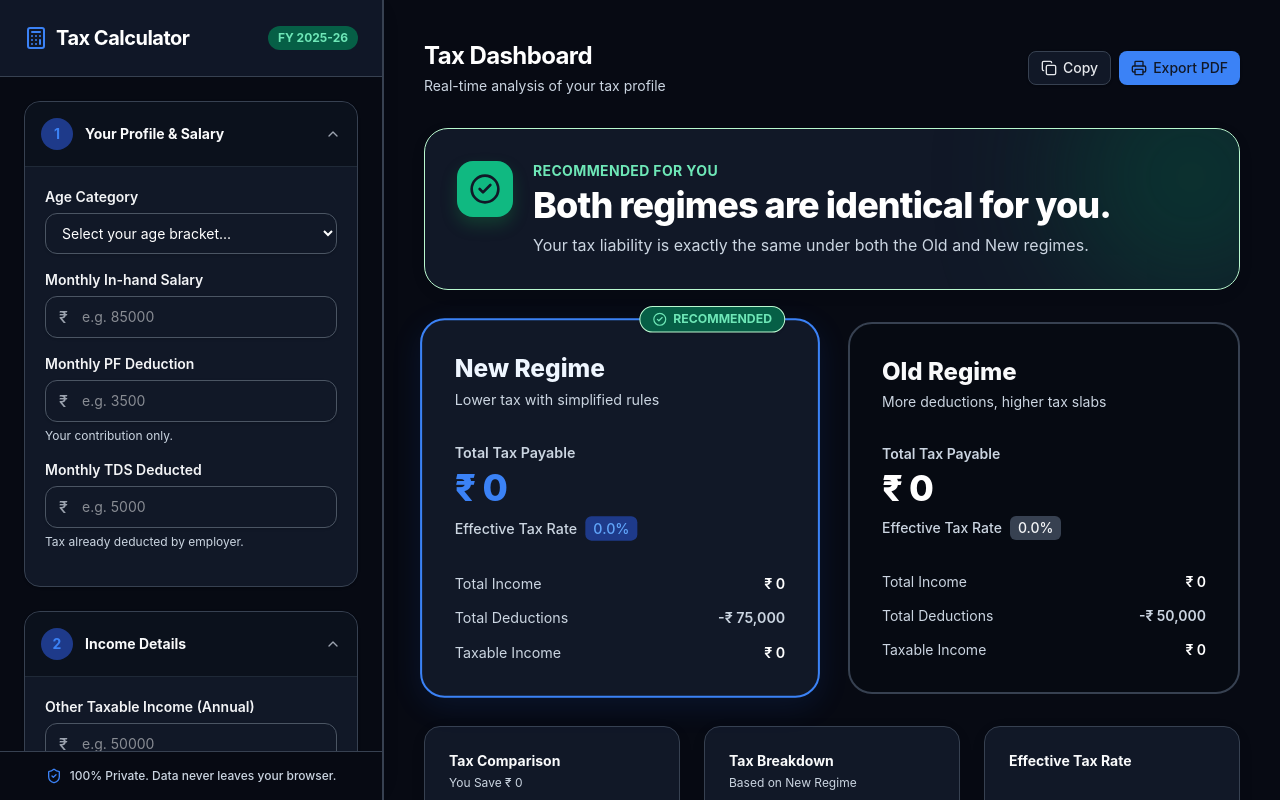
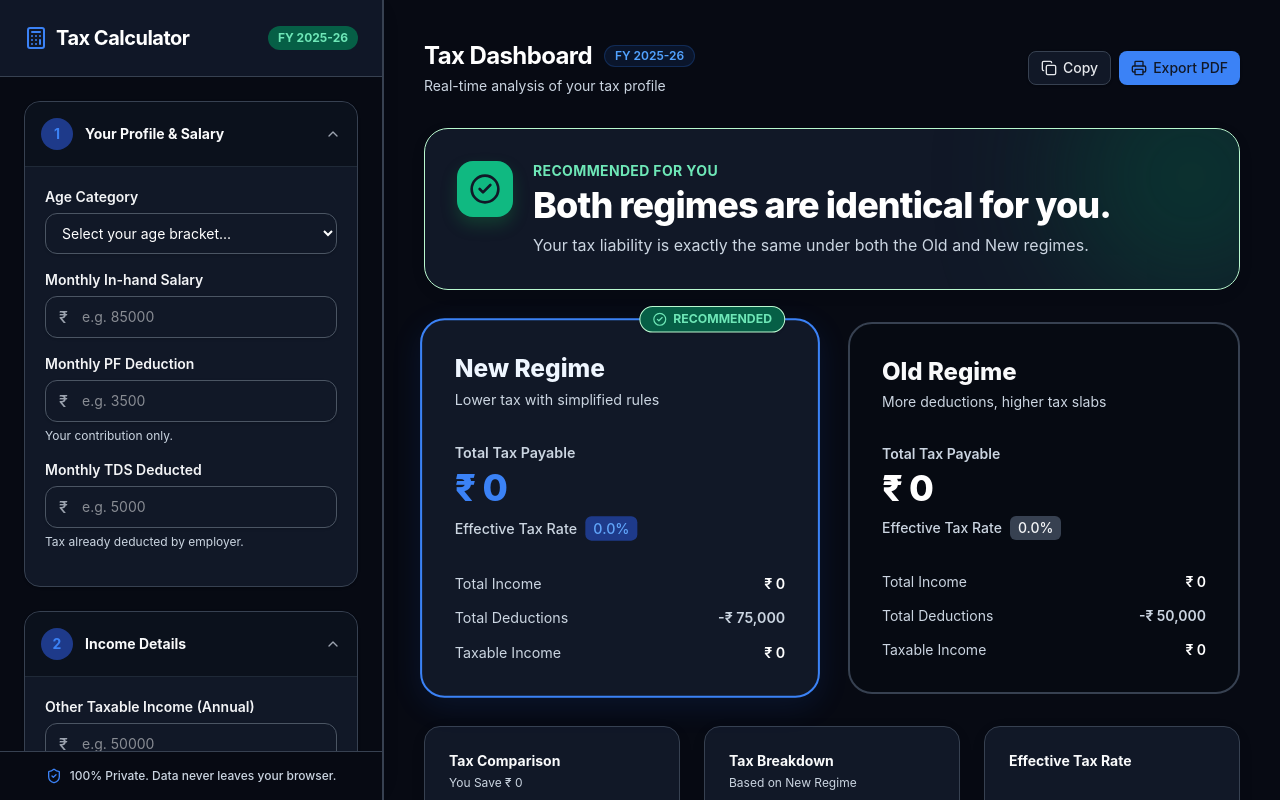
Before and after one commit to chandeshwar-prasad/tax-regime-analyzer, a React (Vite) app: page / in a window 1280 px wide. Built offline with nearby package versions, Linux system fonts and the light colour scheme.

Commit message:
design: add FY 2025-26 badge next to Tax Dashboard title

```diff
--- a/src/components/ResultsDashboard.jsx
+++ b/src/components/ResultsDashboard.jsx
@@ -146,7 +146,12 @@ export default function ResultsDashboard() {
       {/* Header & Export Actions */}
       <div className="flex flex-col md:flex-row justify-between items-start md:items-center mb-8 gap-4">
         <div>
-          <h2 className="text-2xl font-bold text-slate-900 tracking-tight">Tax Dashboard</h2>
+          <div className="flex items-center gap-3">
+            <h2 className="text-2xl font-bold text-slate-900 tracking-tight">Tax Dashboard</h2>
+            <span className="px-2.5 py-0.5 bg-blue-500/10 text-blue-400 text-xs font-semibold rounded-full border border-blue-500/20">
+              FY 2025-26
+            </span>
+          </div>
           <p className="text-slate-500 text-sm mt-1">Real-time analysis of your tax profile</p>
         </div>
         <div className="flex gap-2 no-print">
```
